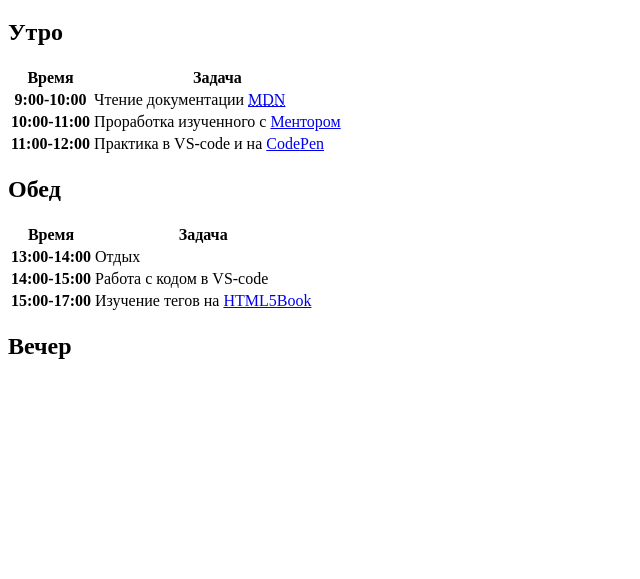
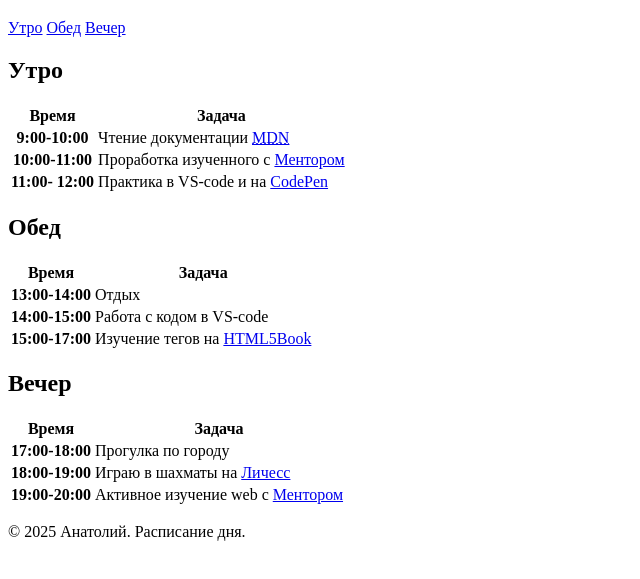
Before and after one commit to trevordatsun/wed-dev-course-romashka, a plain HTML site: page lesson-01/daily-schedule/index.html in a window 1280 px wide. Shown: the part 61-640 px from the top of the page, without its empty margins (0-640 px from the left). Drawn offline with Linux system fonts and the light colour scheme.

Commit message:
Закончил верстку html скелета страницы Расписание дня

```diff
--- a/lesson-01/daily-schedule/index.html
+++ b/lesson-01/daily-schedule/index.html
@@ -1,5 +1,5 @@
 <!DOCTYPE html>
-<html lang="en">
+<html lang="ru">
   <head>
     <meta charset="UTF-8" />
     <meta name="viewport" content="width=device-width, initial-scale=1.0" />
@@ -8,6 +8,11 @@
   <body>
     <header>
       <h1>Расписание дня</h1>
+      <nav>
+        <a href="#morning">Утро</a>
+        <a href="#lunch">Обед</a>
+        <a href="#evening">Вечер</a>
+      </nav>
     </header>
     <main>
       <section id="morning">
@@ -21,7 +26,11 @@
           </thead>
           <tbody>
             <tr>
-              <th scope="row">9:00-10:00</th>
+              <th scope="row">
+                <time datetime="09:00">9:00</time>-<time datetime="10:00"
+                  >10:00</time
+                >
+              </th>
               <td>
                 Чтение документации
                 <a
@@ -34,7 +43,11 @@
               </td>
             </tr>
             <tr>
-              <th scope="row">10:00-11:00</th>
+              <th scope="row">
+                <time datetime="10:00">10:00</time>-<time datetime="11:00"
+                  >11:00</time
+                >
+              </th>
               <td>
                 Проработка изученного с
                 <a
@@ -47,7 +60,10 @@
               </td>
             </tr>
             <tr>
-              <th scope="row">11:00-12:00</th>
+              <th scope="row">
+                <time datetime="11:00">11:00</time>-
+                <time datetime="12:00">12:00</time>
+              </th>
               <td>
                 Практика в VS-code и на
                 <a
@@ -70,16 +86,30 @@
               <th scope="col">Время</th>
               <th scope="col">Задача</th>
             </tr>
+          </thead>
+          <tbody>
             <tr>
-              <th scope="row">13:00-14:00</th>
+              <th scope="row">
+                <time datetime="13:00">13:00</time>-<time datetime="14:00"
+                  >14:00</time
+                >
+              </th>
               <td>Отдых</td>
             </tr>
             <tr>
-              <th scope="row">14:00-15:00</th>
+              <th scope="row">
+                <time datetime="14:00">14:00</time>-<time datetime="15:00"
+                  >15:00</time
+                >
+              </th>
               <td>Работа с кодом в VS-code</td>
             </tr>
             <tr>
-              <th scope="row">15:00-17:00</th>
+              <th scope="row">
+                <time datetime="15:00">15:00</time>-<time datetime="17:00"
+                  >17:00</time
+                >
+              </th>
               <td>
                 Изучение тегов на
                 <a
@@ -91,12 +121,65 @@
                 >
               </td>
             </tr>
-          </thead>
+          </tbody>
         </table>
       </section>
       <section id="evening">
         <h2>Вечер</h2>
+        <table>
+          <thead>
+            <tr>
+              <th scope="col">Время</th>
+              <th scope="col">Задача</th>
+            </tr>
+          </thead>
+          <tbody>
+            <tr>
+              <th scope="row">
+                <time datetime="17:00">17:00</time>-<time datetime="18:00"
+                  >18:00</time
+                >
+              </th>
+              <td>Прогулка по городу</td>
+            </tr>
+            <tr>
+              <th scope="row">
+                <time datetime="18:00">18:00</time>-<time datetime="19:00"
+                  >19:00</time
+                >
+              </th>
+              <td>
+                Играю в шахматы на
+                <a
+                  href="https://lichess.org/"
+                  title="Lichess.org - онлайн платформа для игры в шахматы"
+                  target="_blank"
+                  rel="noopener noreferrer"
+                  >Личесс</a
+                >
+              </td>
+            </tr>
+            <tr>
+              <th scope="row">
+                <time datetime="19:00">19:00</time>-<time datetime="20:00"
+                  >20:00</time
+                >
+              </th>
+              <td>
+                Активное изучение web с
+                <a
+                  href="https://chat.deepseek.com/"
+                  title="DeepSeek Chat - AI-помощник"
+                  target="_blank"
+                  rel="noopener noreferrer"
+                  >Ментором</a
+                >
+              </td>
+            </tr>
+          </tbody>
+        </table>
       </section>
     </main>
+    <footer><p>&copy; 2025 Анатолий. Расписание дня.</p></footer>
   </body>
 </html>
```
Also changed, not shown: 1 other file.
